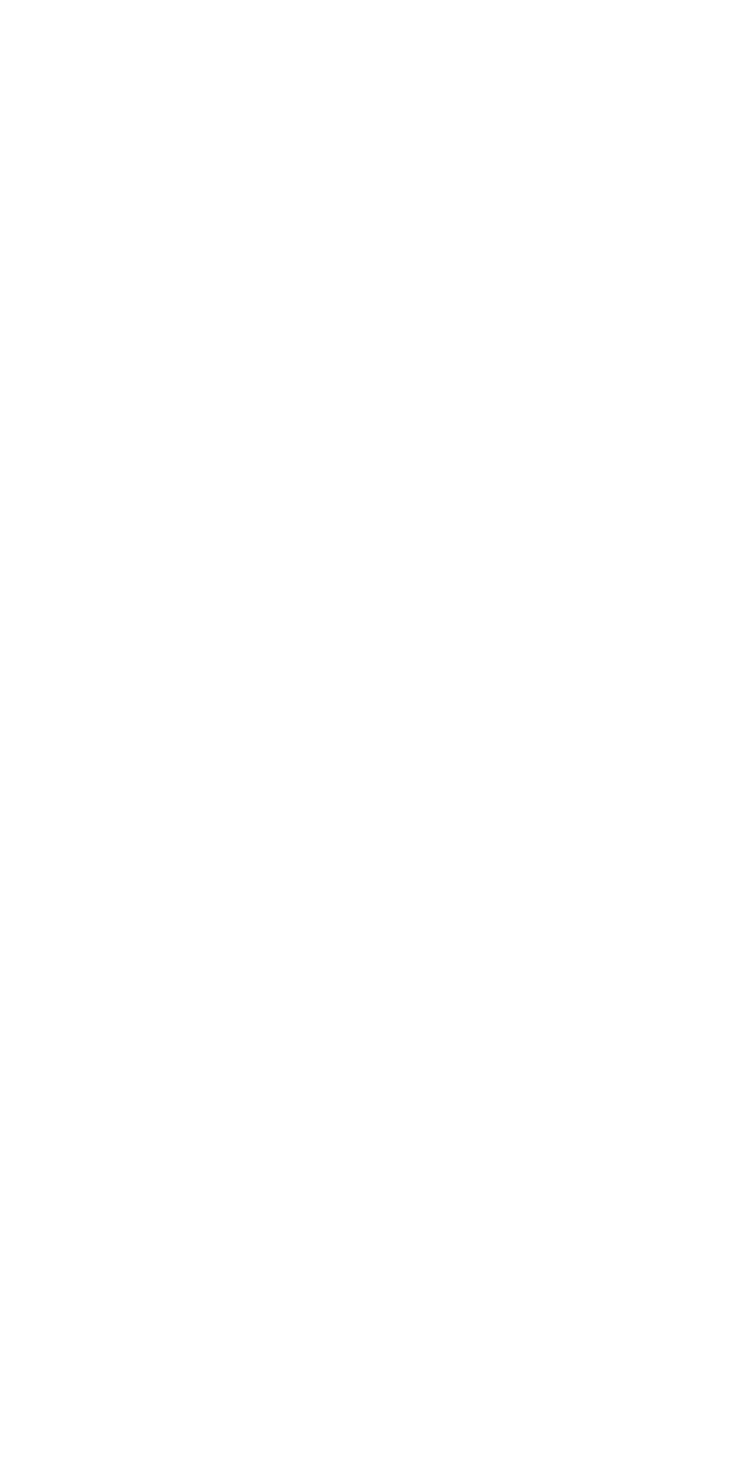
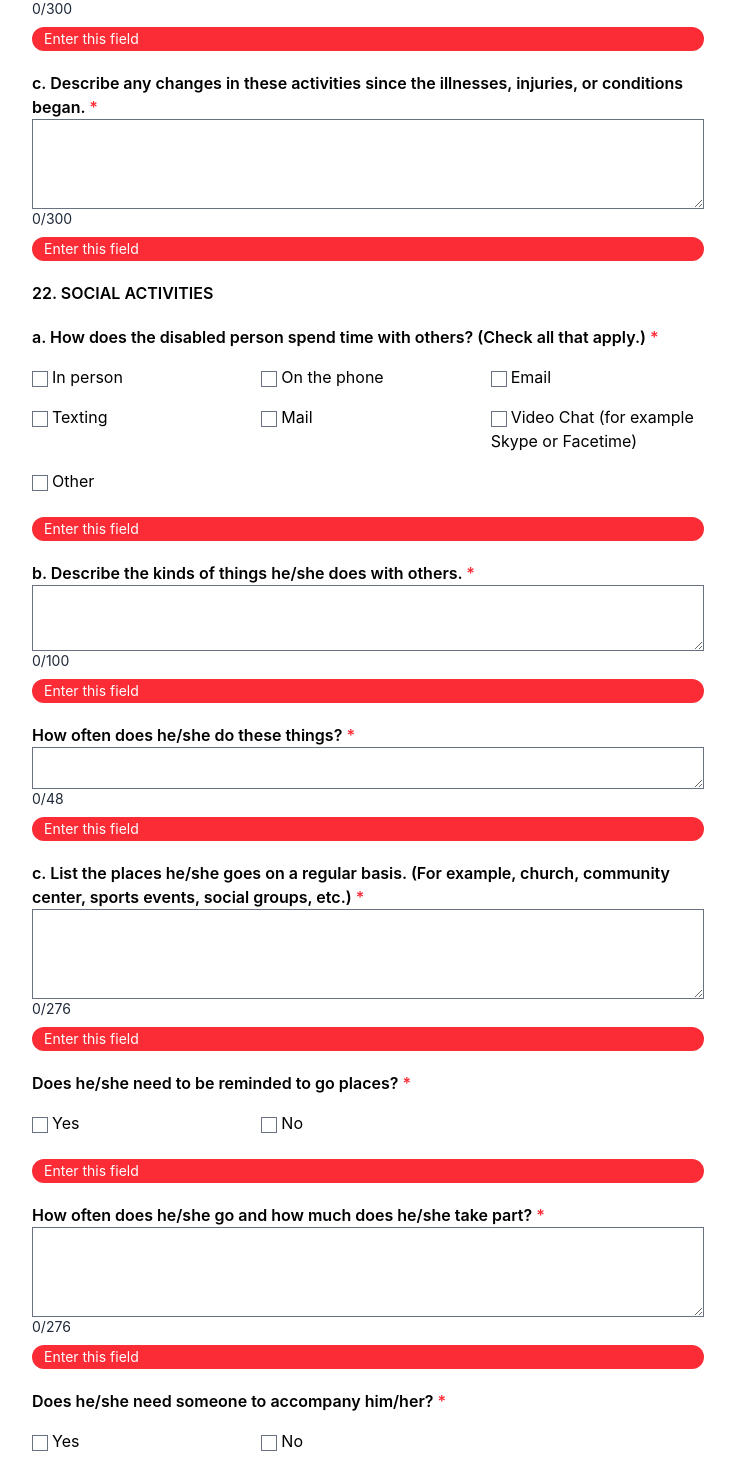
Before and after one commit to nabeelimtiaz667/ssa-3380-updated, a React (Vite) app: page / in a window 1280 px wide. Shown: the part 4929-6390 px from the top of the page, without its empty margins (272-1007 px from the left). Before the commit the page ends 4950 px from the top, so only its background shows below. Built offline with nearby package versions, Linux system fonts and the light colour scheme.

Commit message:
7 sections completed

```diff
--- a/src/views/WorkingForm.jsx
+++ b/src/views/WorkingForm.jsx
@@ -75,6 +75,14 @@ export default function WorkingForm() {
   const [handleMoneyYes, setHandleMoneyYes] = useState("");
   const [hobbies, setHobbies] = useState("");
   const [wellhobbies, setWellHobbies] = useState("");
+  const [activityChange, setActivityChange] = useState("");
+  const [disableSpentTime, setDisableSpentTime] = useState(null);
+  const [doingThingsWithOthers, setDoingThingsWithOthers] = useState("");
+  const [doingThingsOften, setDoingThingsOften] = useState("");
+  const [listVisitingPlaces, setListVistingPlaces] = useState("");
+  const [needReminder, setNeedReminder] = useState([]);
+  const [needAccommodation, setNeedAccommodation] = useState([]);
+  const [oftenVisit, setOftenVisit] = useState("");
 
   const jotformObject = {
     q190_1Name: disableName,
@@ -144,6 +152,15 @@ export default function WorkingForm() {
     q420_useA420: handleMoney,
     q422_ifyes422: handleMoneyYes,
     q425_aWhat: hobbies,
+    q426_bHow426: wellhobbies,
+    q427_cDescribe: activityChange,
+    q429_aHow429: disableSpentTime,
+    q430_bDescribe430: doingThingsWithOthers,
+    q431_howOften431: doingThingsOften,
+    q431_howOften431: listVisitingPlaces,
+    q433_doesHeshe: needReminder,
+    q434_doYou434: needAccommodation,
+    q435_howOften435: oftenVisit,
   };
 
   // If checkbox yes with textbox has no, then remove the answers of yes textbox
@@ -936,6 +953,101 @@ export default function WorkingForm() {
         rows={3}
         required
       />
+      <Textbox
+        id="well_hobbies"
+        name="well_hobbies"
+        state={wellhobbies}
+        setState={setWellHobbies}
+        labelText="b. How often and how well does he/she do these things?"
+        textarea
+        limit={300}
+        rows={3}
+        required
+      />
+      <Textbox
+        id="activityChange"
+        name="activityChange"
+        state={activityChange}
+        setState={setActivityChange}
+        labelText="c. Describe any changes in these activities since the illnesses, injuries, or conditions began."
+        textarea
+        limit={300}
+        rows={3}
+        required
+      />
+
+      <FormLabel id="hobbies_interests">22. SOCIAL ACTIVITIES</FormLabel>
+
+      <CheckboxGroup
+        checkboxObject={setDisableSpentTime}
+        options={[
+          "In person",
+          "On the phone",
+          "Email",
+          "Texting",
+          "Mail",
+          "Video Chat (for example Skype or Facetime)",
+        ]}
+        labelText="a. How does the disabled person spend time with others? (Check all that apply.)"
+        name="disable_spent_time"
+        other
+        required
+      />
+      <Textbox
+        id="doingThingsWithOthers"
+        name="doingThingsWithOthers"
+        state={doingThingsWithOthers}
+        setState={setDoingThingsWithOthers}
+        labelText="b. Describe the kinds of things he/she does with others."
+        textarea
+        limit={100}
+        rows={2}
+        required
+      />
+      <Textbox
+        id="doingThingsOften"
+        name="doingThingsOften"
+        state={doingThingsOften}
+        setState={setDoingThingsOften}
+        labelText="How often does he/she do these things?"
+        textarea
+        limit={48}
+        required
+      />
+      <Textbox
+        id="listVisitingPlaces"
+        name="listVisitingPlaces"
+        state={listVisitingPlaces}
+        setState={setListVistingPlaces}
+        labelText="c. List the places he/she goes on a regular basis. (For example, church, community center, sports events, social groups, etc.)"
+        textarea
+        limit={276}
+        rows={3}
+        required
+      />
+      <YesNoCheckbox
+        checkboxObject={setNeedReminder}
+        name="need_reminder"
+        labelText="Does he/she need to be reminded to go places?"
+        required
+      />
+      <Textbox
+        id="oftenVisit"
+        name="oftenVisit"
+        state={oftenVisit}
+        setState={setOftenVisit}
+        labelText="How often does he/she go and how much does he/she take part?"
+        textarea
+        limit={276}
+        rows={3}
+        required
+      />
+      <YesNoCheckbox
+        checkboxObject={setNeedAccommodation}
+        name="need_accommodation"
+        labelText="Does he/she need someone to accompany him/her?"
+        required
+      />
 
       <div className="flex flex-row justify-evenly">
         <button
```
